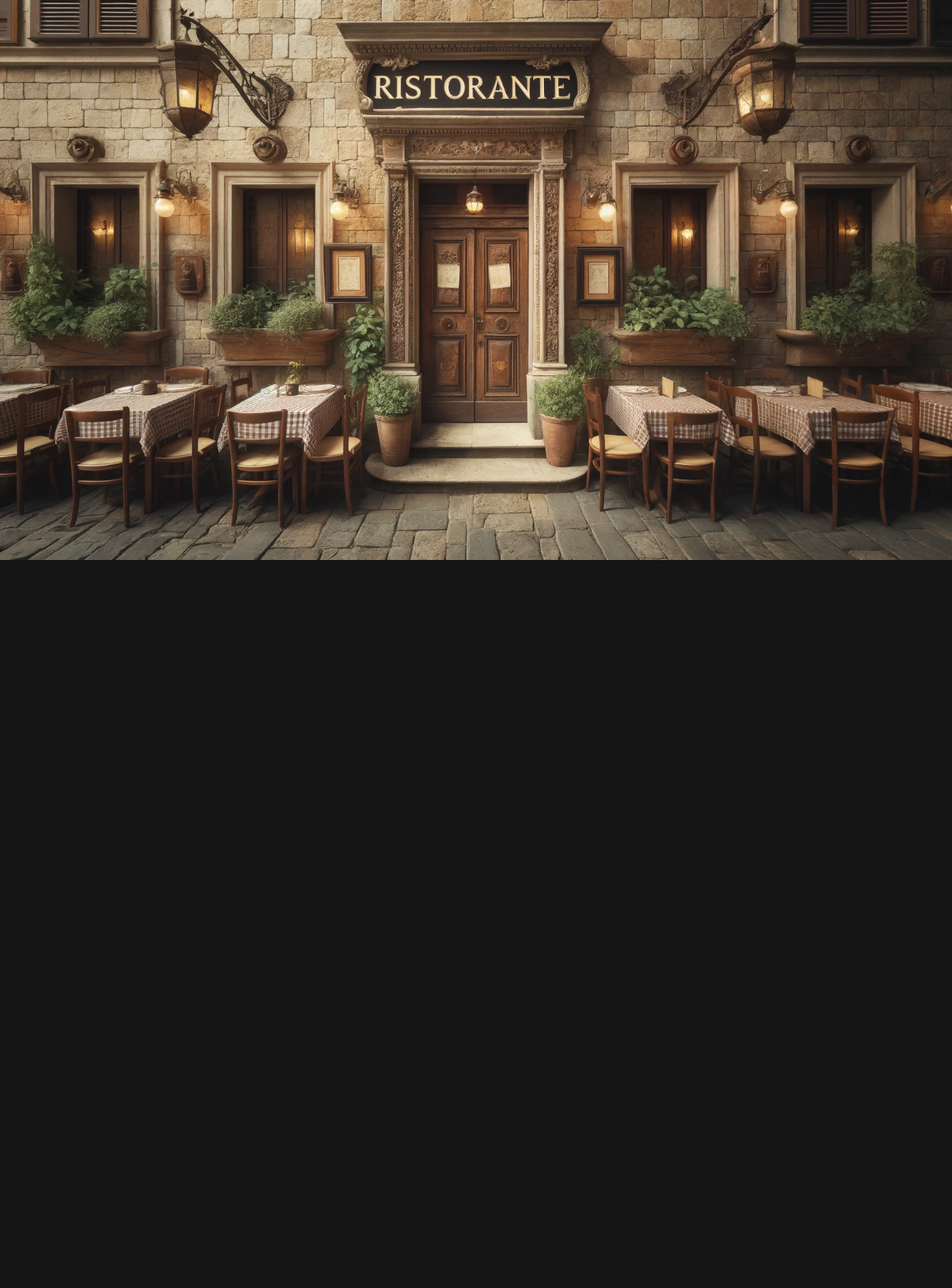
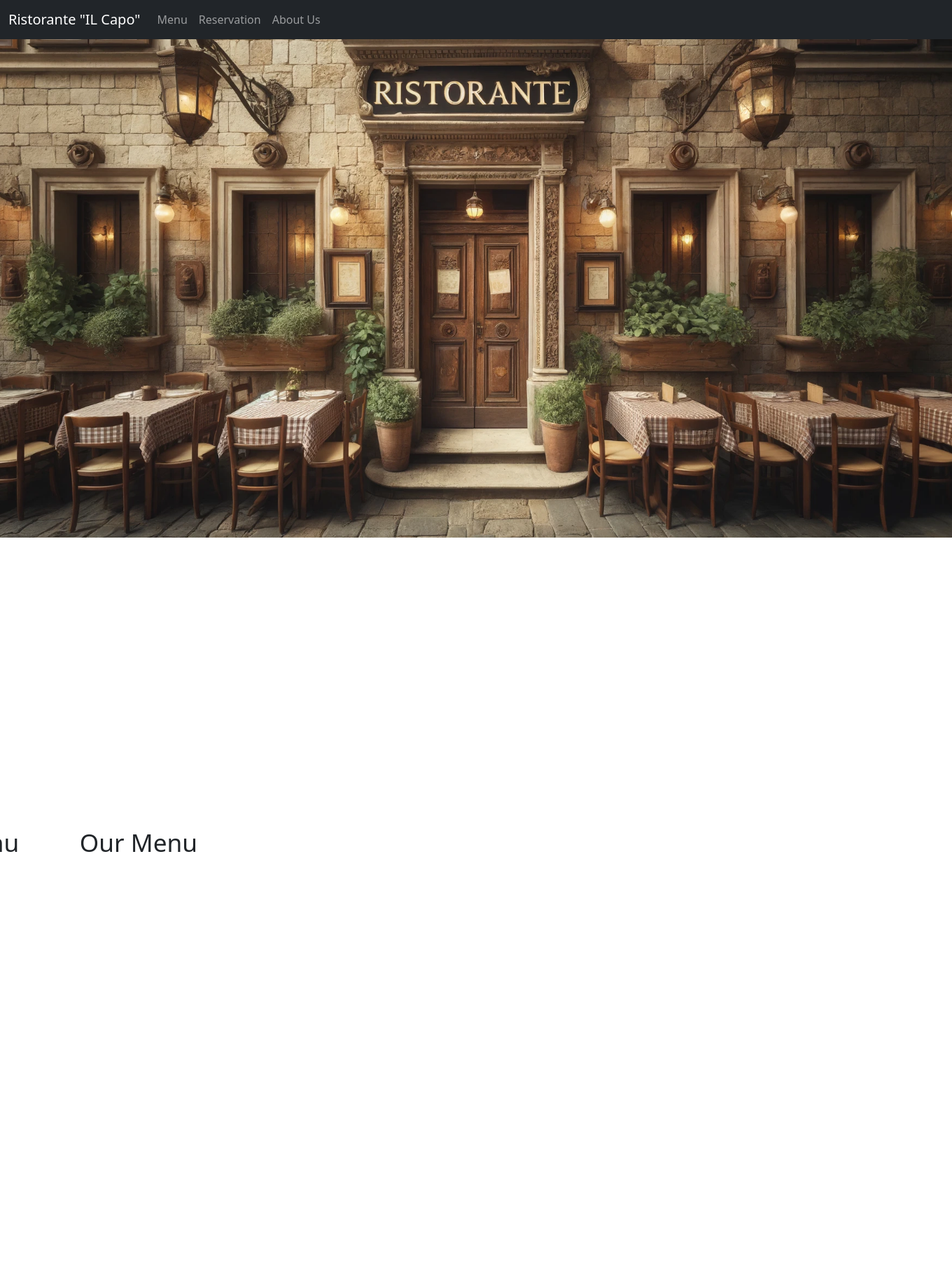
Before and after one commit to VitorPinto1/ristorante, a Flask app: page / in a window 1360 px wide; the page is wider, and only the part inside the window is pictured. Shown: the top 1840 px of that part at 70% size. Before the commit the page ends 800 px from the top of that part, so only its background shows below. Run offline with Flask 3, Linux system fonts and the light colour scheme.

Commit message:
new style

```diff
--- a/app.py
+++ b/app.py
@@ -6,7 +6,17 @@ app = Flask(__name__)
 def index():
     return render_template('index.html')
 
+@app.route('/menu')
+def menu():
+    return render_template('menu.html')
 
+@app.route('/reservation')
+def reservation():
+    return render_template('reservation.html')
+
+@app.route('/about_us')
+def about_us():
+    return render_template('about_us.html')
 
 
 if __name__ == "__main__":
--- a/static/css/style.css
+++ b/static/css/style.css
@@ -1,40 +1,35 @@
-body {
-  background-size: cover;
-  background-repeat: no-repeat;
-  background-image: url('/static/sources/background.webp');
-  background-position: center;
+.hero-section {
   height: 100vh;
+  background: url('/static/sources/background.webp') no-repeat center center/cover;
+  display: flex;
+  align-items: center;
+  justify-content: center;
+
+  text-align: center;
 }
 
-.menu-area {
-  position: absolute;
-  cursor: pointer;
-}
-.menu-1 {
-  top: 25%;
-  left: 30%;
-  width: 10%;
-  height: 20%;
-}
+header {
 
-.hour-1 {
-  top: 40%;
-  left: 45%;
-  width: 5%;
-  height: 10%;
-}
-.card-hover {
-  display: none;
-  position: absolute;
-  width: 30rem;
-  transition: opacity 0.3s ease;
-}
-
-.small-card-hover {
-  width: 8rem;
+  padding: 0px;
 
 }
 
-.menu-area:hover .card-hover {
-  display: block;
+
+
+#main-content {
+  display: flex;
+  flex-direction: column;
+  align-items: center;
+  justify-content: center;
+  height: 300vh;
 }
+
+.scroll-section {
+  height: 100vh;
+  width: 100%;
+  display: flex;
+  align-items: center;
+  justify-content: center;
+  font-size: 2em;
+  background-color: white;
+}
--- /dev/null
+++ b/static/js/scripts.js
@@ -0,0 +1,11 @@
+document.addEventListener('scroll', function() {
+  const sections = document.querySelectorAll('.scroll-section');
+  sections.forEach(section => {
+      const rect = section.getBoundingClientRect();
+      if (rect.top >= 0 && rect.bottom <= window.innerHeight) {
+          section.style.transform = 'scale(1.1)';
+      } else {
+          section.style.transform = 'scale(1)';
+      }
+  });
+});
--- /dev/null
+++ b/templates/about_us.html
@@ -0,0 +1,15 @@
+{% extends 'base.html' %}
+
+{% block title %}About us{% endblock %}
+{% block content %}
+
+<div class="container" id="about_us">
+  <h2>About Us</h2>
+</div>
+
+<script>
+
+</script>
+
+
+{% endblock %}
--- a/templates/base.html
+++ b/templates/base.html
@@ -20,13 +20,7 @@
   {% endblock %}
 </head>
 <body>
-  <header>
 
-  </header>
-
-   <main>
-
-  </main>
 
   {% block content %}
 
@@ -34,7 +28,7 @@
 
   {% block scripts %}
 
-
+    <script src="{{ url_for('static', filename='js/scripts.js') }}"></script>
 
   {% endblock %}
 
--- a/templates/index.html
+++ b/templates/index.html
@@ -2,24 +2,53 @@
 
 {% block title %}Ristorante "Il Capo"{% endblock %}
 {% block content %}
+  <header>
+    <nav class="navbar navbar-expand-md navbar-dark bg-dark fixed-top">
+      <div class="container-fluid">
+        <a class="navbar-brand" href="#">Ristorante "IL Capo"</a>
+        <button class="navbar-toggler" type="button" data-bs-toggle="collapse" data-bs-target="#navbarSupportedContent" aria-controls="navbarSupportedContent" aria-expanded="false" aria-label="Toggle navigation">
+          <span class="navbar-toggler-icon"></span>
+        </button>
+        <div class="collapse navbar-collapse" id="navbarSupportedContent">
+          <ul class="navbar-nav me-auto mb-2 mb-lg-0">
+            <li class="nav-item">
+              <a class="nav-link" href="#menu-section">Menu</a>
+            </li>
+            <li class="nav-item">
+              <a class="nav-link" href="#reservation-section">Reservation</a>
+            </li>
+            <li class="nav-item">
+              <a class="nav-link" href="#about_us-section">About Us</a>
+            </li>
+          </ul>
+        </div>
+      </div>
+    </nav>
 
-<div class="bg">
-  <div class="menu-area menu-1">
-      <div class="card card-hover">
-          <img src="static/sources/menu.png" class="card-img-top" alt="menu">
-      </div>
+
+  </header>
+
+  <main>
+    <div class="container my-2 py3"></div>
+  </main>
+
+  <div class="hero-section" id="index">
   </div>
 
-  <div class="menu-area hour-1">
-    <div class="card card-hover small-card-hover">
-        <img src="static/sources/menu.png" class="card-img-top" alt="...">
-        <div class="card-body">
-            <h5 class="card-title">Menu 2</h5>
-            <p class="card-text">This is menu 2 description.</p>
-        </div>
-    </div>
-</div>
-</div>
+  <div id="menu-section" class="scroll-section">
+    <h2>Menu</h2>
+    {% include 'menu.html' %}
+  </div>
+
+  <div id="reservation-section" class="scroll-section">
+    <h2>Reservation</h2>
+    {% include 'reservation.html' %}
+  </div>
+
+  <div id="about_us-section" class="scroll-section">
+    <h2>About Us</h2>
+    {% include 'about_us.html' %}
+  </div>
 
 
 <script>
--- /dev/null
+++ b/templates/menu.html
@@ -0,0 +1,16 @@
+{% extends 'base.html' %}
+
+{% block title %}Menu{% endblock %}
+{% block content %}
+
+<div class="container" id="menu">
+  <h2>Our Menu</h2>
+</div>
+
+
+<script>
+
+</script>
+
+
+{% endblock %}
--- /dev/null
+++ b/templates/reservation.html
@@ -0,0 +1,16 @@
+{% extends 'base.html' %}
+
+{% block title %}Reservation{% endblock %}
+{% block content %}
+
+<div class="container" id="reservation">
+  <h2>Reservation</h2>
+</div>
+
+
+<script>
+
+</script>
+
+
+{% endblock %}
```
